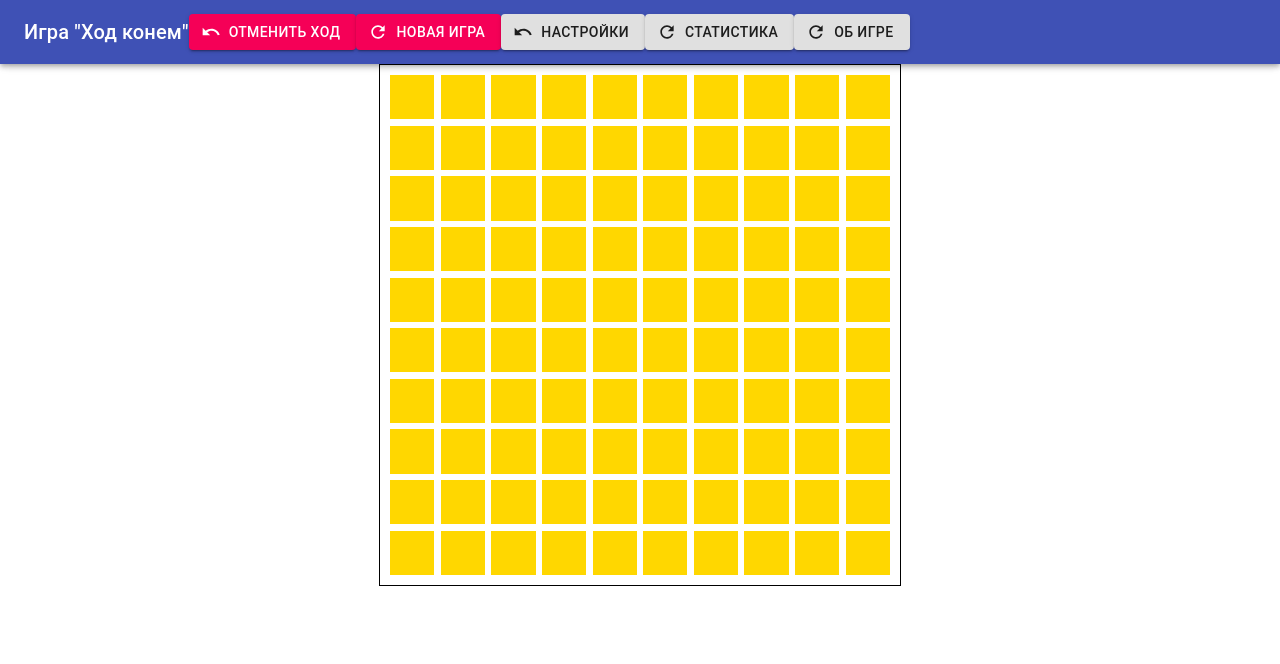
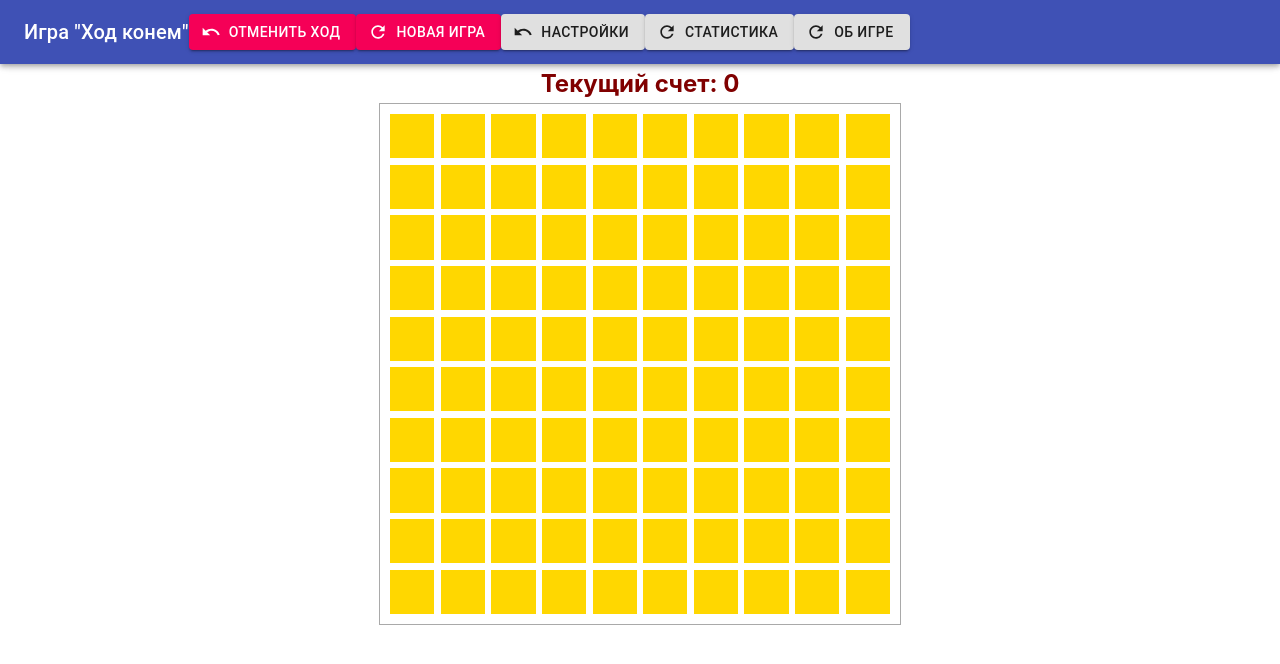
Before and after one commit to KarpusKonstantin/react-game, a React (Create React App) app: page / in a window 1280 px wide. Shown: the top 664 px of the page. Built offline with nearby package versions, Linux system fonts and the light colour scheme.

Commit message:
feat: add save current game in local storage feat: add load game from local storage

```diff
--- a/src/GameArea/GameArea.js
+++ b/src/GameArea/GameArea.js
@@ -1,4 +1,4 @@
-import React, {useState} from 'react';
+import React, {useEffect, useState} from 'react';
 import Button from '@material-ui/core/Button';
 import Dialog from '@material-ui/core/Dialog';
 import DialogActions from '@material-ui/core/DialogActions';
@@ -6,9 +6,11 @@ import DialogContent from '@material-ui/core/DialogContent';
 import DialogContentText from '@material-ui/core/DialogContentText';
 import DialogTitle from '@material-ui/core/DialogTitle';
 import Snackbar from "@material-ui/core/Snackbar";
-import {Alert} from "@material-ui/lab";
+import { Alert } from "@material-ui/lab";
 
 import './gameArea.css'
+import Typography from "@material-ui/core/Typography";
+import Toolbar from "@material-ui/core/Toolbar";
 
 
 function GameArea(props) {
@@ -67,6 +69,14 @@ function GameArea(props) {
     return document.getElementById(id);
   }
 
+
+  function setGameLog(col, row, score) {
+    let gameLogArray = JSON.parse(localStorage.getItem('gameLog')) || [];
+
+    gameLogArray.push({col, row, score});
+
+    localStorage.setItem('gameLog', JSON.stringify(gameLogArray));
+  }
 
   function statusGameCheck(cCol, cRow, score) {
     let xCount = 0;
@@ -138,9 +148,10 @@ function GameArea(props) {
     const cCol = Number(event.target.dataset.col);
     const cRow = Number(event.target.dataset.row);
     const cScore = event.target.innerText;
+    let xScore = 0;
 
-    console.log(cCol, cRow, cScore);
-    console.log(prevCol, prevRow);
+    // console.log(cCol, cRow, cScore);
+    // console.log(prevCol, prevRow);
 
 
     if (score !== 0) {
@@ -153,24 +164,38 @@ function GameArea(props) {
       ((cCol === prevCol - 1) && (cRow === prevRow + 2) && (cScore === '')) ||
       ((cCol === prevCol - 2) && (cRow === prevRow + 1) && (cScore === '')))
       {
+        const prevEl = getElementInGameArea(prevCol, prevRow);
+
+        prevEl.classList.remove('currentCell');
+        prevEl.classList.add('useCell');
+
         event.target.classList.remove('emptyCell');
-        event.target.classList.add('useCell');
+        event.target.classList.add('currentCell');
 
-        setScore(score + 1);
-        event.target.innerText = score;
+        xScore = score + 1;
+        setScore(xScore);
+
+        event.target.innerText = xScore;
+
+        setGameLog(cCol, cRow, xScore);
 
         setPrevCol(cCol);
         setPrevRow(cRow);
 
       } else {
         handleClickOpenSnackBar()
+        return;
       }
     } else {
       event.target.classList.remove('emptyCell');
-      event.target.classList.add('useCell');
+      event.target.classList.add('currentCell');
 
-      setScore(score + 1);
-      event.target.innerText = score;
+      xScore = score + 1;
+      setScore(xScore);
+
+      event.target.innerText = xScore;
+
+      setGameLog(cCol, cRow, xScore);
 
       setPrevCol(cCol);
       setPrevRow(cRow);
@@ -179,8 +204,35 @@ function GameArea(props) {
     statusGameCheck(cCol, cRow, score);
   }
 
+  function loadSaveGame(gameLogArray) {
+    gameLogArray.forEach((item, idx, array) => {
+      const el = getElementInGameArea(item.col, item.row);
+      el.innerText = item.score;
+      el.classList.remove('emptyCell');
+
+      if (idx === array.length - 1) {
+        el.classList.add('currentCell');
+        setScore(item.score);
+        setPrevCol(item.col);
+        setPrevRow(item.row);
+      } else {
+        el.classList.add('useCell');
+      }
+    });
+  }
+
+  useEffect(() => {
+    const gameLogArray = JSON.parse(localStorage.getItem('gameLog'));
+    if (gameLogArray) {
+      loadSaveGame(gameLogArray);
+    }
+  }, [props.counter]);
+
   return (
     <div>
+      <div className="currentScore">
+        Текущий счет: { score }
+      </div>
       <div className='gameArea'>
         {getGameArea(10)}
       </div>
--- a/src/GameArea/gameArea.css
+++ b/src/GameArea/gameArea.css
@@ -3,7 +3,7 @@
     margin: 0 auto;
     width: 500px;
     height: 500px;
-    border: 1px solid black;
+    border: 1px solid darkgray;
     padding: 10px;
 
 
@@ -23,9 +23,26 @@
     background: gold;
 }
 
+.currentCell {
+    cursor: not-allowed;
+    background: greenyellow;
+    font-weight: bold;
+    justify-items: center;
+}
+
+
 .useCell {
     cursor: not-allowed;
     background: coral;
     font-weight: bold;
     justify-items: center;
 }
+
+.currentScore {
+    text-align: center;
+    color: maroon;
+    font-weight: bold;
+    font-size: 1.5em;
+    margin-top: 5px;
+    margin-bottom: 5px;
+}
```
